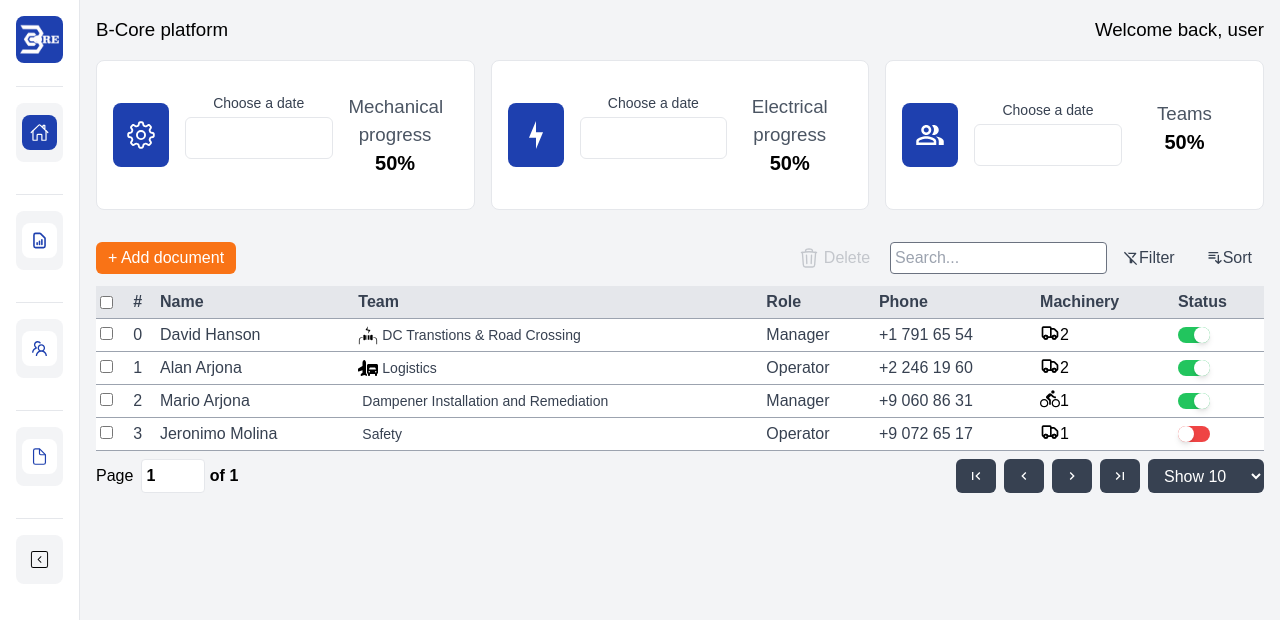
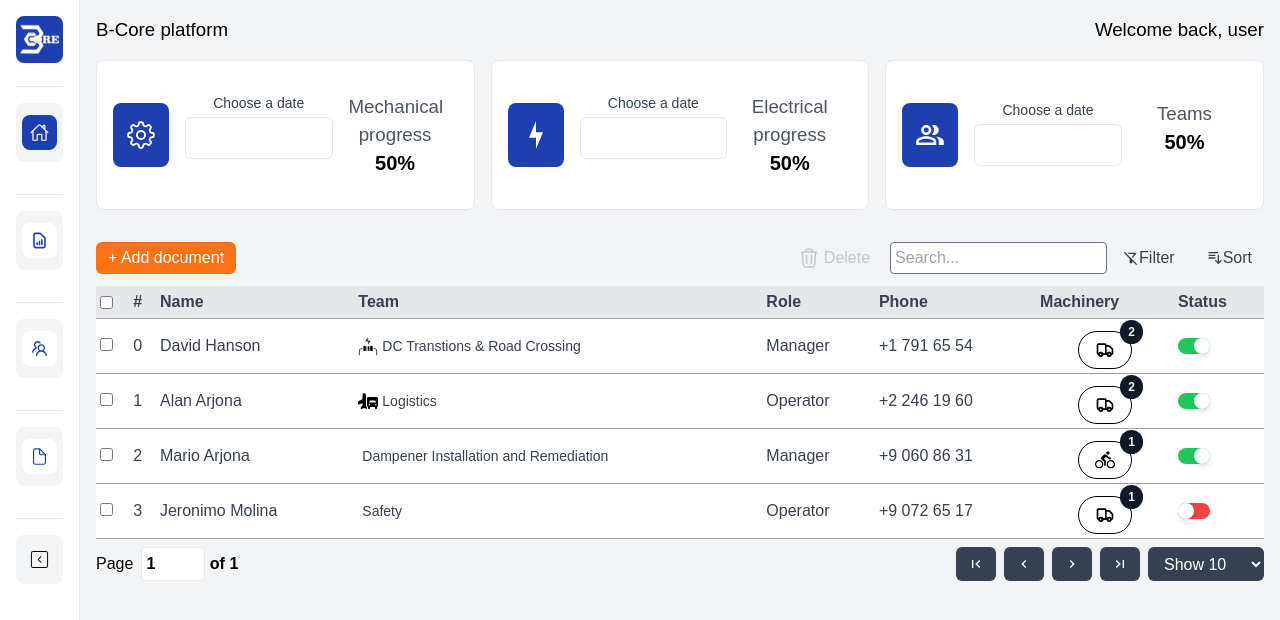
Before and after one commit to LMartin1998/BCorePlatform-Deploy, a Next.js app: page /teams in a window 1280 px wide. Shown: the top 620 px of the page. Built offline with nearby package versions, Linux system fonts and the light colour scheme.

Commit message:
working on hover

```diff
--- a/src/app/(singlegrid)/teams/page.jsx
+++ b/src/app/(singlegrid)/teams/page.jsx
@@ -129,16 +129,19 @@ export default function Teams() {
       accessorKey: "machinery",
       cell: (row) => {
         const length = row.getValue().length;
-        console.log(length);
         const serial = row.getValue().filter((r) => !isNaN(r))[0];
         const firstFourDigits = serial.substring(0, 4);
         if (length <= 1) {
           return vehicleLabel[firstFourDigits];
         } else {
           return (
-            <div className="flex">
-              {vehicleLabel[firstFourDigits]}
-              <p>{length - 1}</p>
+            <div className="flex flex-wrap justify-center items-baseline mt-2">
+              <div className="relative bg-white py-2 px-4 border border-black rounded-full">
+                {vehicleLabel[firstFourDigits]}
+                <span className="absolute bg-gray-900 text-gray-100 px-2 py-1 text-xs font-bold rounded-full -top-3 -right-3">
+                  {length - 1}
+                </span>
+              </div>
             </div>
           );
         }
```
